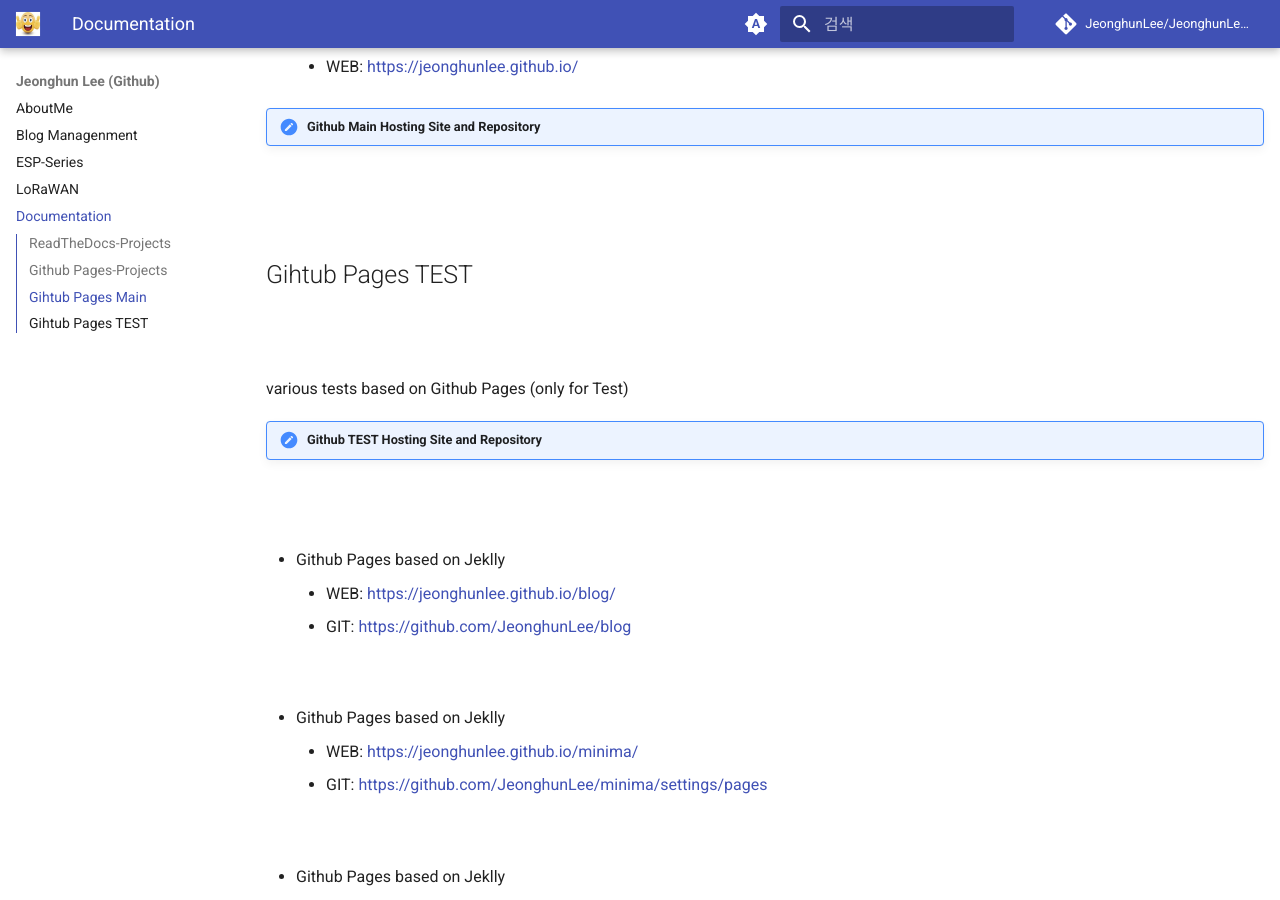
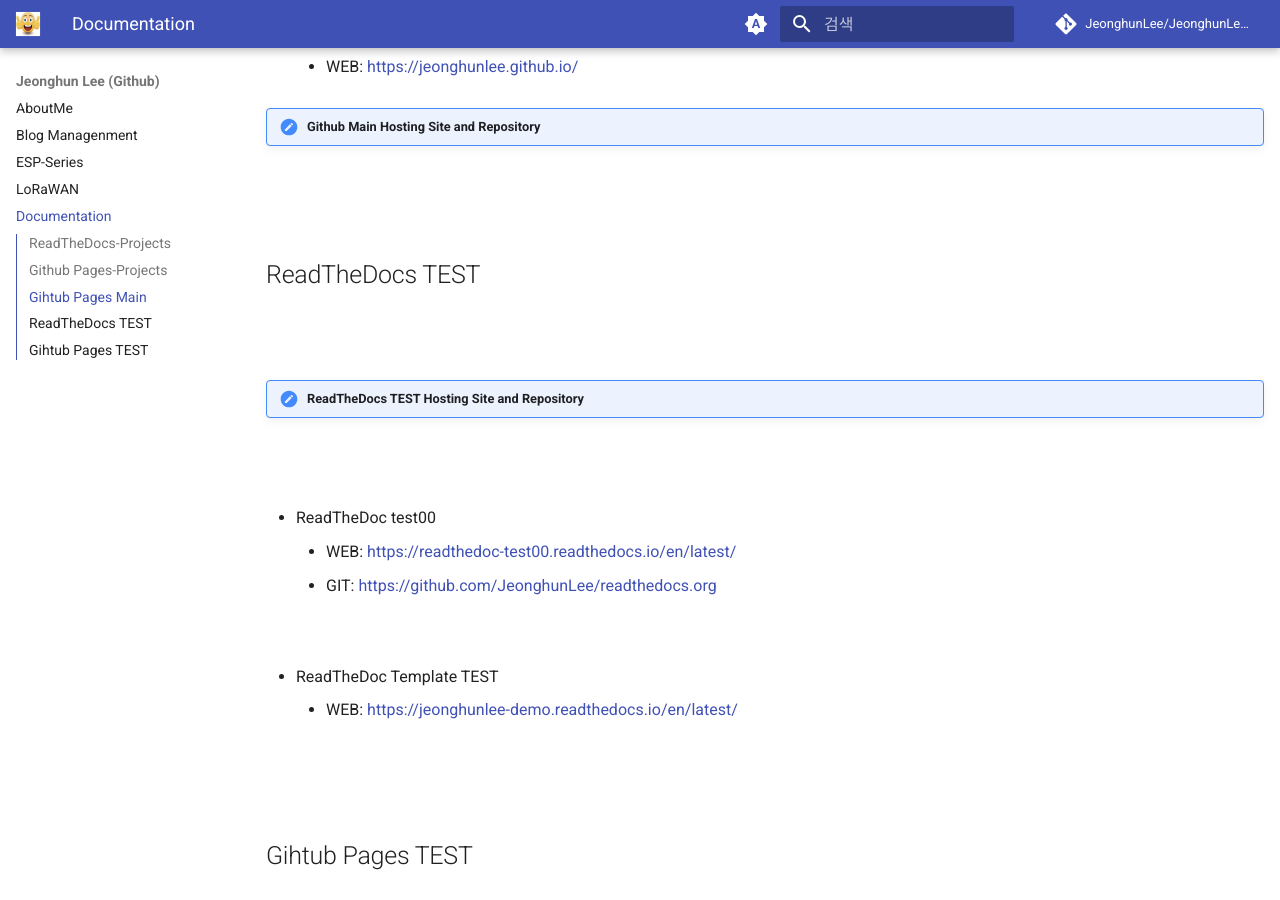
Before and after one commit to JeonghunLee/JeonghunLee.github.io, an MkDocs documentation site: the page built from docs/project_documentation.md, in a window 1280 px wide and 900 px high, scrolled down 1745 px. Built offline with MkDocs 1.6.1 and Material for MkDocs 9.7.7, drawn with Linux system fonts in a browser that asks for light colours; comment, search, counter and statistics services are not loaded.

Commit message:
update it

```diff
--- a/docs/project_documentation.md
+++ b/docs/project_documentation.md
@@ -36,7 +36,7 @@
 
 <br>
 
-[:fontawesome-solid-screwdriver-wrench:View ReadTheDocs Dashboard](https://app.readthedocs.org/dashboard/)
+[:fontawesome-solid-screwdriver-wrench: View ReadTheDocs Dashboard](https://app.readthedocs.org/dashboard/)
 
 <br>
 <br>
@@ -59,7 +59,6 @@
 <br>
 <br>
 
-
 ## Gihtub Pages Main
 
 <br>
@@ -72,6 +71,33 @@
     * WEB: https://jeonghunlee.github.io/
 
 !!! note "Github Main Hosting Site and Repository"
+
+<br>
+<br>
+
+
+## ReadTheDocs TEST
+
+<br>
+<br>
+
+
+
+!!! note "ReadTheDocs TEST Hosting Site and Repository"
+
+
+<br>
+<br>
+
+* ReadTheDoc test00
+    * WEB: https://readthedoc-test00.readthedocs.io/en/latest/
+    * GIT: https://github.com/JeonghunLee/readthedocs.org
+
+<br>
+
+* ReadTheDoc Template TEST
+    * WEB: https://jeonghunlee-demo.readthedocs.io/en/latest/
+
 
 <br>
 <br>
```
Also changed, not shown: docs/project_blogs.md (+3 -3 lines).
